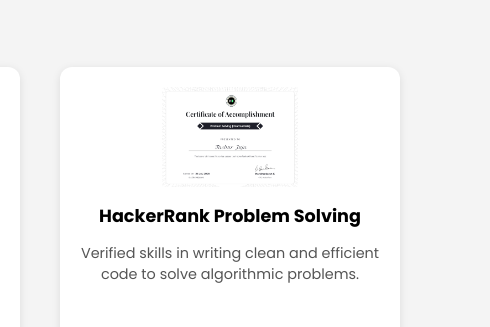
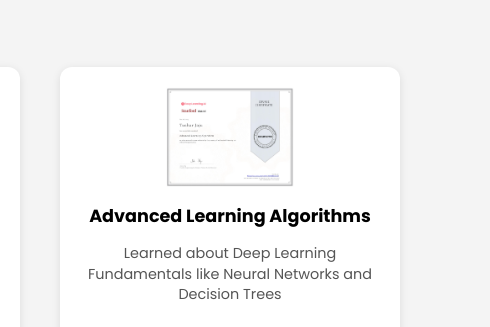
Before and after one commit to Tushar-9802/Portfolio, a plain HTML site: page index.html in a window 1280 px wide. Shown: the part 3927-4254 px from the top of the page, 790-1280 px from the left. Drawn offline with Linux system fonts and the light colour scheme.

Commit message:
Portfolio updated

```diff
--- a/index.html
+++ b/index.html
@@ -282,12 +282,12 @@
 
   <div class="cert-card">
     <div class="cert-img-container">
-      <img src="images/ps.png" alt="HackerRank Problem Solving Certificate" />
-      <div class="cert-hover-image" style="background-image: url('images/ps.png');"></div>
+      <img src="images/all.png" alt="" />
+      <div class="cert-hover-image" style="background-image: url('images/all.png');"></div>
     </div>
-    <h3>HackerRank Problem Solving</h3>
-    <p>Verified skills in writing clean and efficient code to solve algorithmic problems.</p>
-    <a href="https://www.hackerrank.com/certificates/275639e2c290" target="_blank">Verify Certificate</a>
+    <h3>Advanced Learning Algorithms</h3>
+    <p>Learned about Deep Learning Fundamentals like Neural Networks and Decision Trees</p>
+    <a href="https://www.coursera.org/account/accomplishments/verify/TBQ0BBDSCE37" target="_blank">Verify Certificate</a>
   </div>
 
   <div class="cert-card">
```
Also changed, not shown: images/all.png (added).
